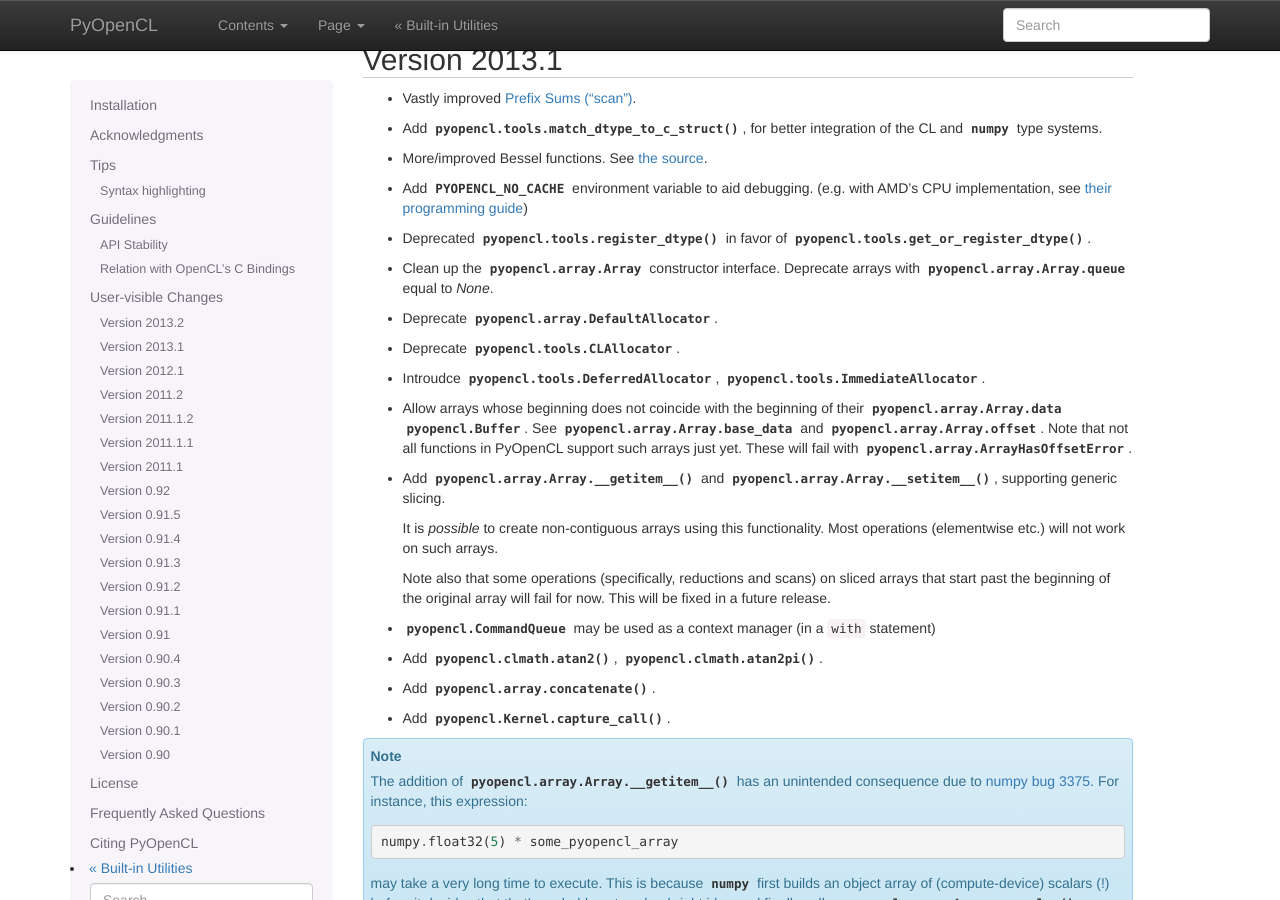
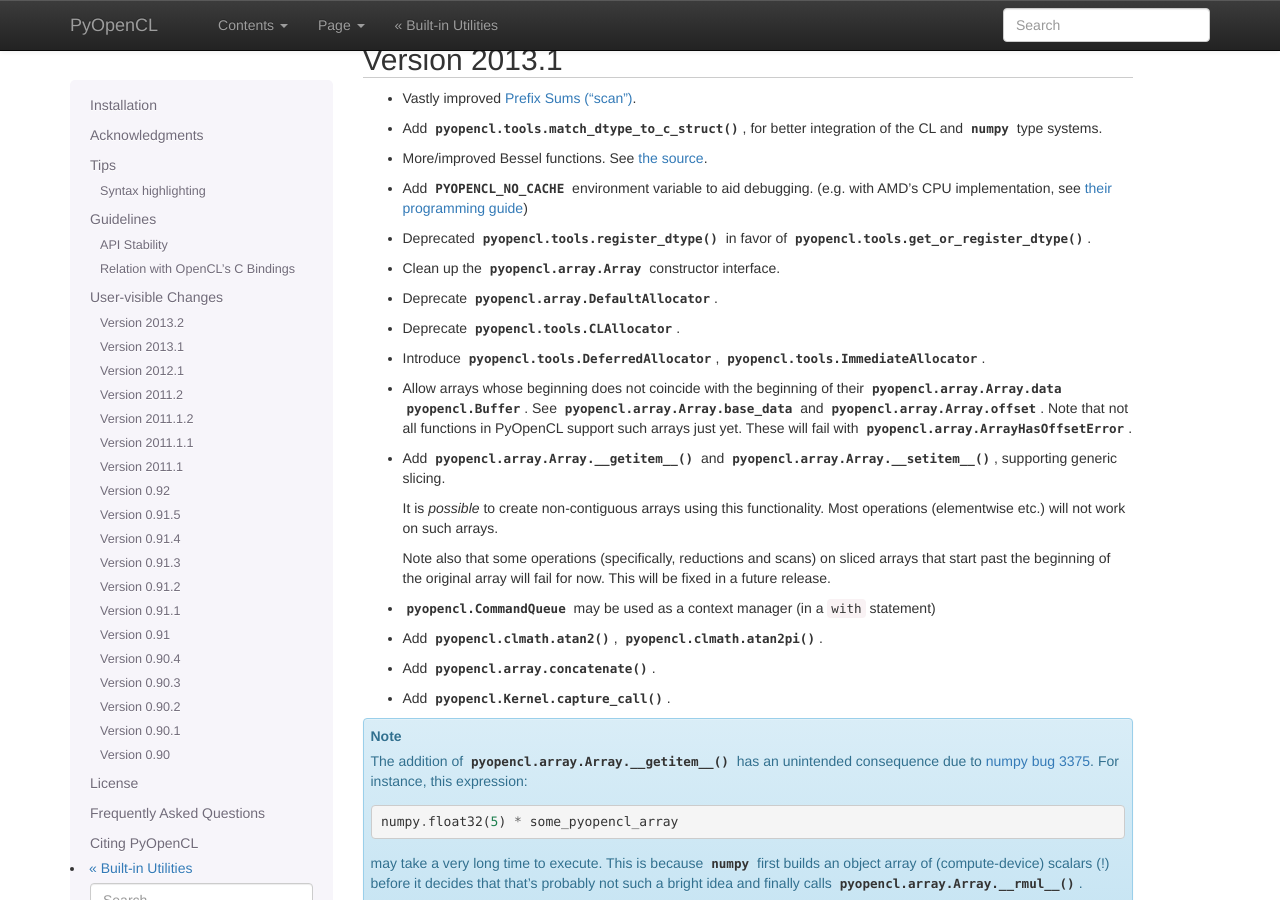
Before and after one commit to inducer/pyopencl, a Sphinx documentation site: the page built from doc/source/misc.rst, in a window 1280 px wide and 900 px high, scrolled down 1146 px. Built offline with Sphinx 7.4.7, drawn with Linux system fonts in a browser that asks for light colours.

Commit message:
Doc fixes

```diff
--- a/doc/source/misc.rst
+++ b/doc/source/misc.rst
@@ -92,11 +92,10 @@ Version 2013.1
   `their programming guide <http://developer.amd.com/sdks/AMDAPPSDK/assets/AMD_Accelerated_Parallel_Processing_OpenCL_Programming_Guide.pdf>`_)
 * Deprecated :func:`pyopencl.tools.register_dtype` in favor of
   :func:`pyopencl.tools.get_or_register_dtype`.
-* Clean up the :class:`pyopencl.array.Array` constructor interface. Deprecate
-  arrays with :attr:`pyopencl.array.Array.queue` equal to *None*.
+* Clean up the :class:`pyopencl.array.Array` constructor interface.
 * Deprecate :class:`pyopencl.array.DefaultAllocator`.
 * Deprecate :class:`pyopencl.tools.CLAllocator`.
-* Introudce :class:`pyopencl.tools.DeferredAllocator`, :class:`pyopencl.tools.ImmediateAllocator`.
+* Introduce :class:`pyopencl.tools.DeferredAllocator`, :class:`pyopencl.tools.ImmediateAllocator`.
 * Allow arrays whose beginning does not coincide with the beginning of their
   :attr:`pyopencl.array.Array.data` :class:`pyopencl.Buffer`.
   See :attr:`pyopencl.array.Array.base_data` and :attr:`pyopencl.array.Array.offset`.
--- a/doc/source/runtime.rst
+++ b/doc/source/runtime.rst
@@ -625,7 +625,7 @@ Programs and Kernels
         returned by :func:`tempfile.gettempdir`.  By setting the environment
         variable :envvar:`PYOPENCL_NO_CACHE` to any non-empty value, this
         caching is suppressed.  Any options found in the environment variable
-        :envvar:`PYOPENCL_BUILD_OPTIONS` will be appened to *options*.
+        :envvar:`PYOPENCL_BUILD_OPTIONS` will be appended to *options*.
 
         .. versionchanged:: 2011.1
             *options* may now also be a :class:`list` of :class:`str`.
```
